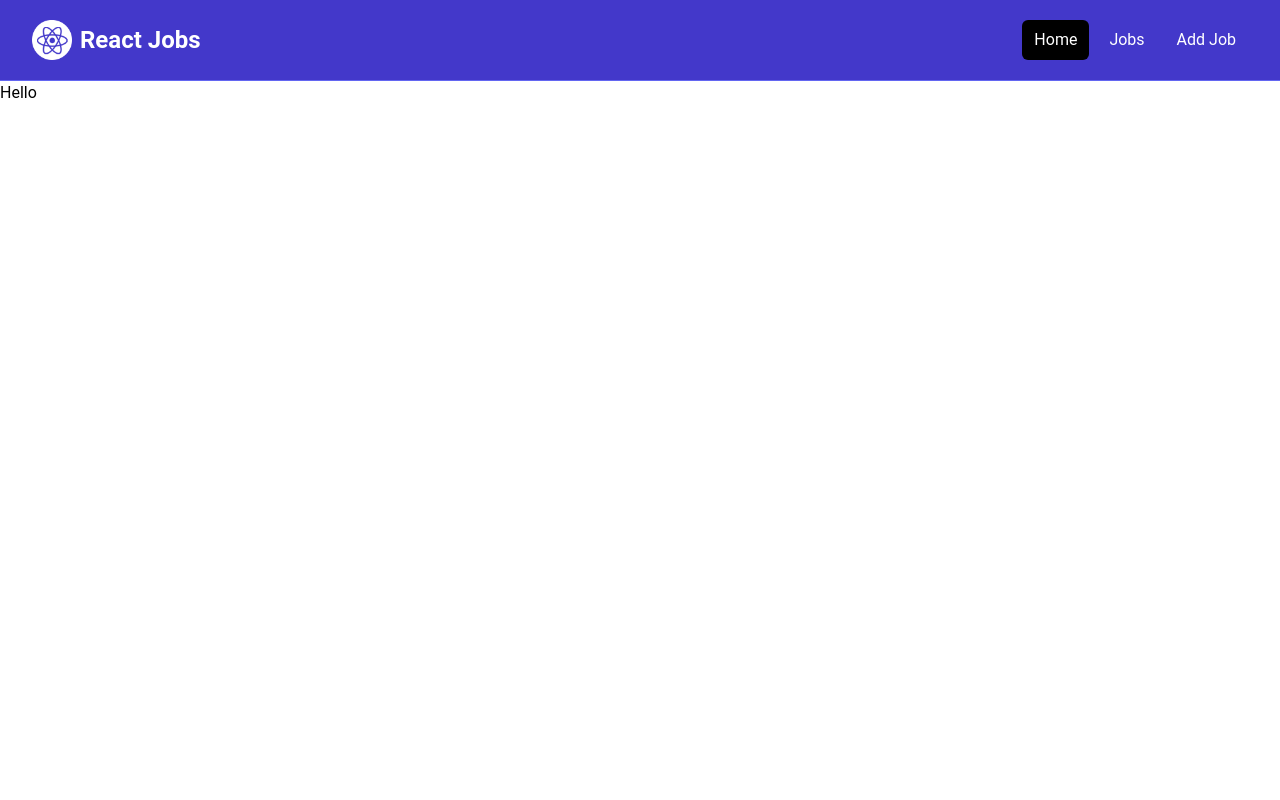
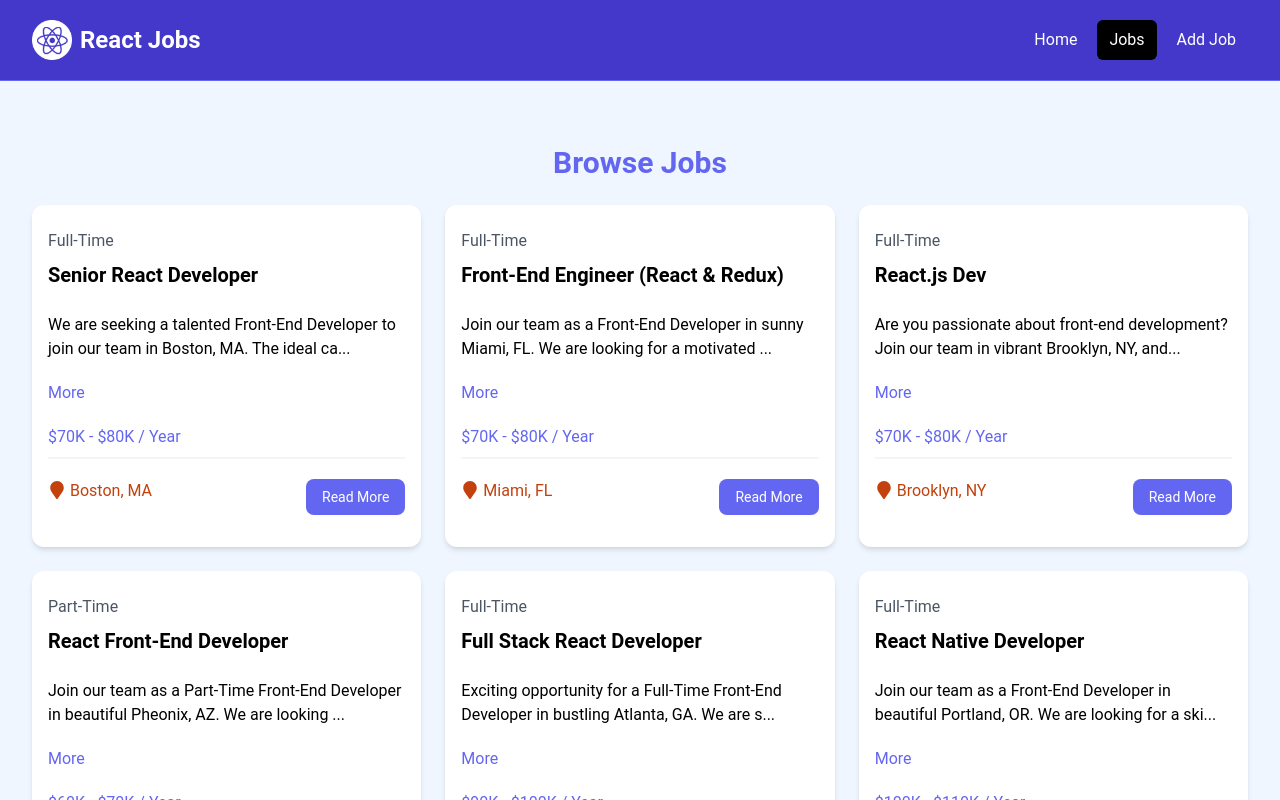
Before and after one commit to rchavan10/React-job-application-board, a React (Vite) app: page /jobs in a window 1280 px wide. Shown: the top 800 px of the page. Built offline with nearby package versions, Linux system fonts and the light colour scheme.

Commit message:
updated Job Listings page

```diff
--- a/src/components/JobListings.jsx
+++ b/src/components/JobListings.jsx
@@ -2,16 +2,16 @@
 import jobs from '../jobs.json'
 import JobListing from './jobListing'
 
-const JobListings = () => {
-    const recentJobs = jobs.slice(0, 3);
+const JobListings = ( {isHome = false}) => {
+    const jobListings = isHome ? jobs.slice(0, 3) : jobs;
   return (
     <section className="bg-blue-50 px-4 py-10">
       <div className="container-xl lg:container m-auto">
         <h2 className="text-3xl font-bold text-indigo-500 mb-6 text-center">
-          Browse Jobs
+          {isHome ? 'Recent Jobs' : 'Browse Jobs'}
         </h2>
         <div className="grid grid-cols-1 md:grid-cols-3 gap-6">
-            { recentJobs.map((job)=> (
+            { jobListings.map((job)=> (
                 <JobListing key={job.id} job={job} />
             ))}
         </div>
--- a/src/components/Navbar.jsx
+++ b/src/components/Navbar.jsx
@@ -1,8 +1,12 @@
 import React from 'react'
 import logo from '../assets/images/logo.png'
-import { Link } from 'react-router-dom'
+import { NavLink } from 'react-router-dom'
 
 const Navbar = () => {
+  const linkClass = ({ isActive }) =>
+    isActive ? 'bg-black text-white hover:bg-gray-900 hover:text-white rounded-md px-3 py-2'
+                  : 'text-white hover:bg-gray-900 hover:text-white rounded-md px-3 py-2'
+
   return (
       <nav className="bg-indigo-700 border-b border-indigo-500">
       <div className="mx-auto max-w-7xl px-2 sm:px-6 lg:px-8">
@@ -11,7 +15,7 @@
             className="flex flex-1 items-center justify-center md:items-stretch md:justify-start"
           >
             {/* <!-- Logo --> */}
-            <Link className="flex flex-shrink-0 items-center mr-4" to="/">
+            <NavLink className="flex flex-shrink-0 items-center mr-4" to="/">
               <img
                 className="h-10 w-auto"
                 src= { logo }
@@ -20,24 +24,21 @@
               <span className="hidden md:block text-white text-2xl font-bold ml-2"
                 >React Jobs</span
               >
-            </Link>
+            </NavLink>
             <div className="md:ml-auto">
               <div className="flex space-x-2">
-                <Link
+                <NavLink
                   to="/"
-                  className="text-white bg-black hover:bg-gray-900 hover:text-white rounded-md px-3 py-2"
-                  >Home</Link
-                >
-                <Link
+                  className={linkClass}
+                  >Home</NavLink>
+                <NavLink
                   to="/jobs"
-                  className="text-white hover:bg-gray-900 hover:text-white rounded-md px-3 py-2"
-                  >Jobs</Link
-                >
-                <Link
+                  className={linkClass}
+                  >Jobs</NavLink>
+                <NavLink
                   to="/add-job"
-                  className="text-white hover:bg-gray-900 hover:text-white rounded-md px-3 py-2"
-                  >Add Job</Link
-                >
+                  className={linkClass}
+                  >Add Job</NavLink>
               </div>
             </div>
           </div>
--- a/src/pages/HomePage.jsx
+++ b/src/pages/HomePage.jsx
@@ -10,7 +10,7 @@
     <>
         <Hero/>
         <HomeCards/>
-        <JobListings/>
+        <JobListings isHome={true} />
         <ViewAllJobs/>
     </>
   )
--- a/src/pages/JobsPage.jsx
+++ b/src/pages/JobsPage.jsx
@@ -1,10 +1,11 @@
 import React from 'react'
+import JobListings from '../components/JobListings.jsx'
 
 const JobsPage = () => {
   return (
-    <div>
-      Hello
-    </div>
+    <section className='bg-blue-50 px-4 py-6'>
+      <JobListings/>
+    </section>
   )
 }
 
```
